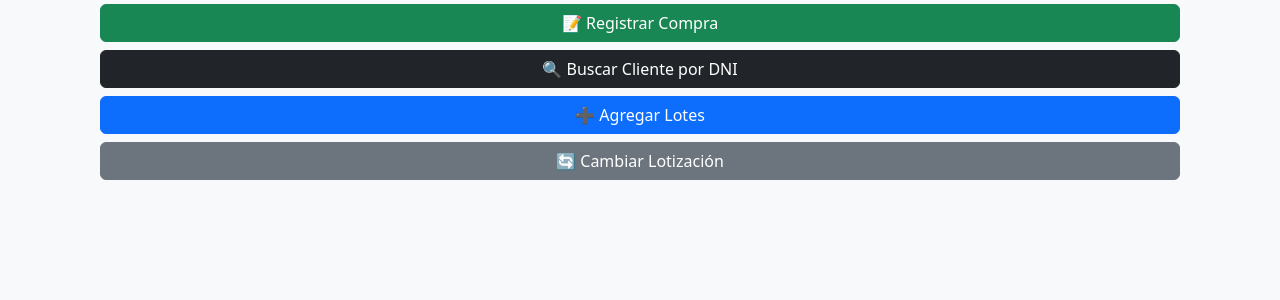
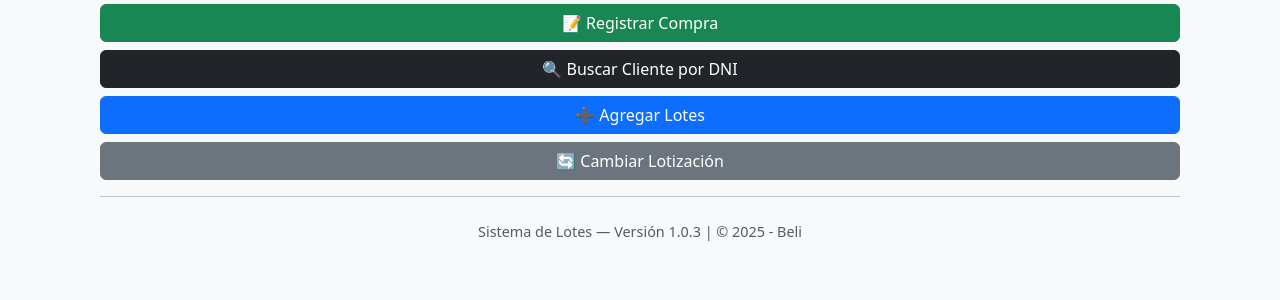
Before and after one commit to beli240392-maker/Hello_world, a Flask app: template templates/index.html in a window 1280 px wide. Shown: the part 241-541 px from the top of the page. Run offline with Flask 3, Linux system fonts and the light colour scheme; the template is opened without the code that fills it, so the values that code supplies are empty.

Commit message:
Modificar footer

```diff
--- a/templates/index.html
+++ b/templates/index.html
@@ -24,4 +24,10 @@
   <a href="{{ url_for('agregar_lotes') }}" class="btn btn-primary">➕ Agregar Lotes</a>
   <a href="{{ url_for('seleccionar_lotizacion') }}" class="btn btn-secondary">🔄 Cambiar Lotización</a>
 </div>
+
+<hr>
+<footer class="text-center mt-4 mb-3 text-muted" style="font-size: 0.9rem;">
+  <p>Sistema de Lotes — Versión 1.0.3 | ©  2025  - Beli</p>
+</footer>
+
 {% endblock %}
```
